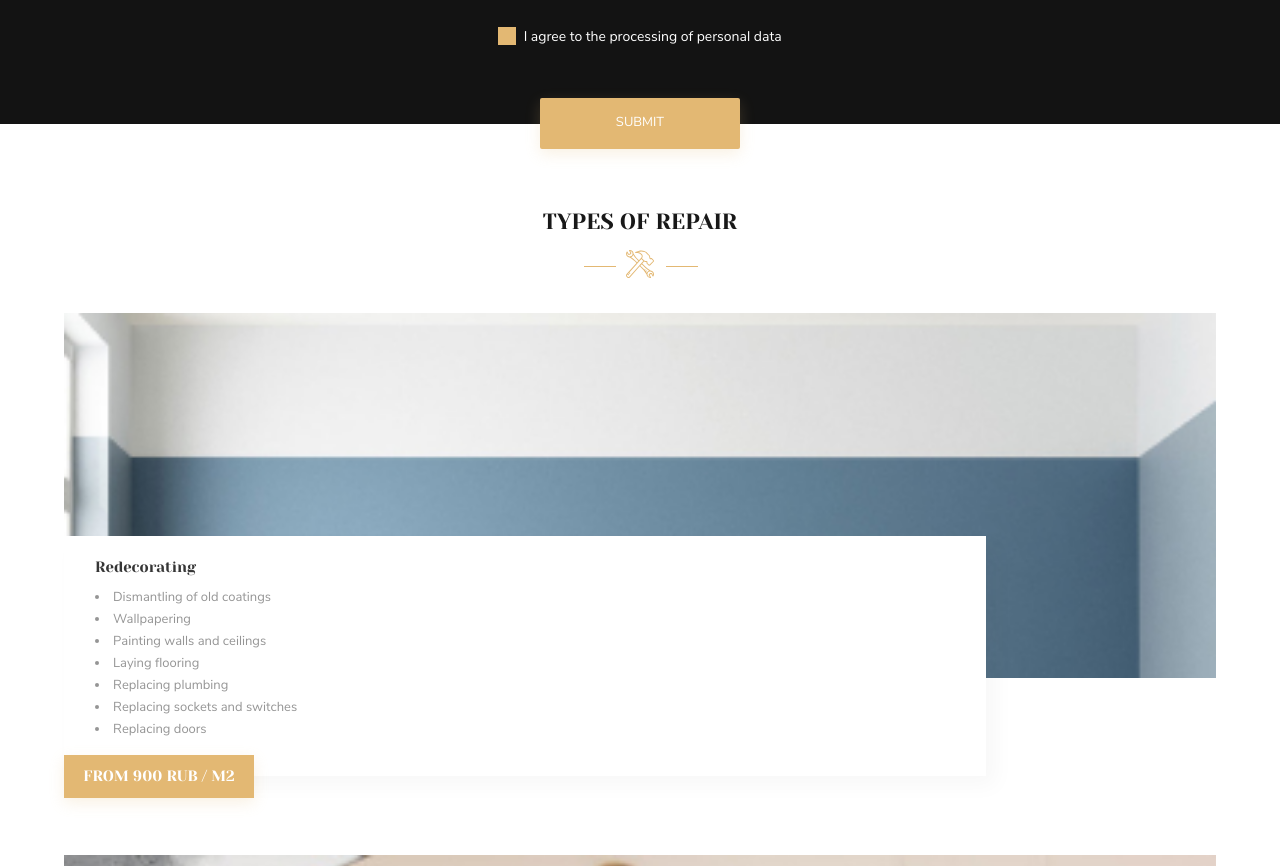
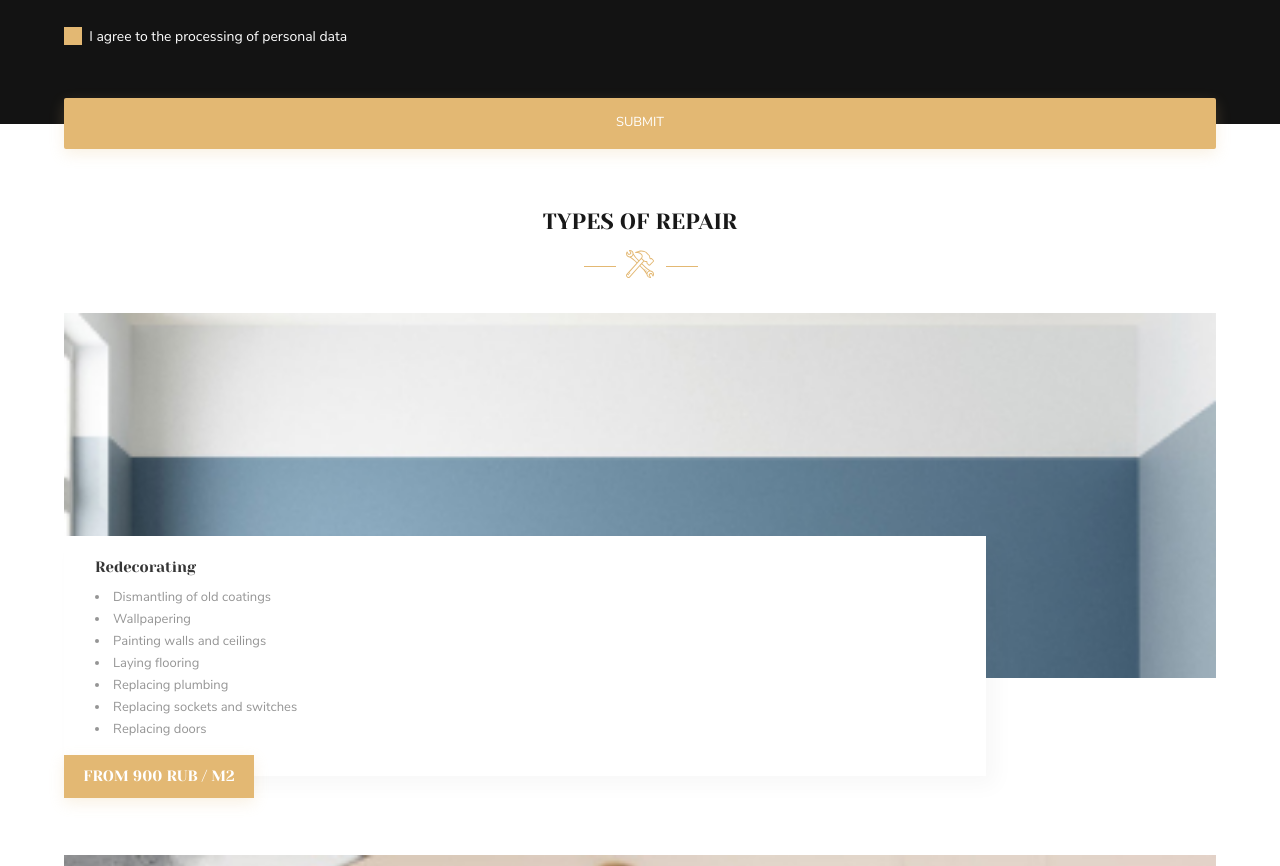
Before and after one commit to Liya174/SkillFactory_DesignProject_Kozlenko, a plain HTML site: page index.html in a window 1280 px wide. Shown: the part 2764-3630 px from the top of the page. Drawn offline with Linux system fonts and the light colour scheme.

Commit message:
Fixed bugs with submit width

```diff
--- a/css/styles.css
+++ b/css/styles.css
@@ -1060,7 +1060,7 @@ body * {
   .control__submit {
     order: 3;
     margin: 52px auto -25px;
-    width: 90%;
+    max-width: 100%;
   }
 
   .control-agreement {
```
